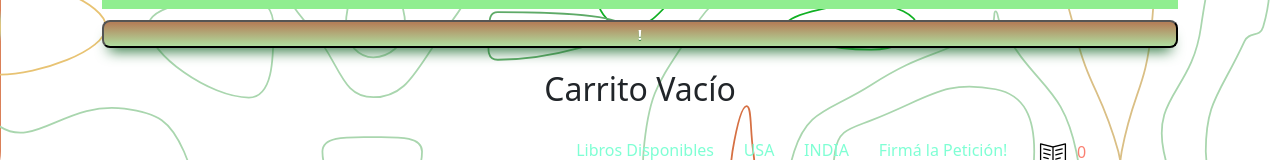
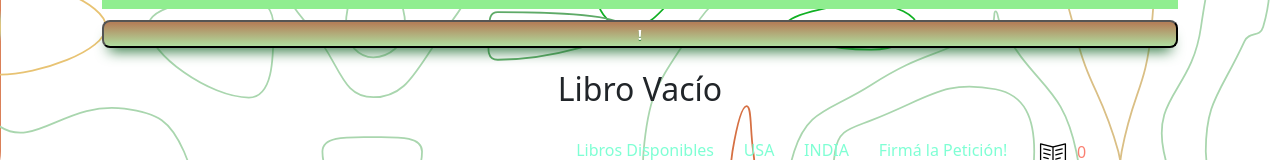
Before and after one commit to flaavii/librodesetasApp, a React (Create React App) app: page /cart in a window 1280 px wide. Shown: the part 222-382 px from the top of the page. Built offline with nearby package versions, Linux system fonts and the light colour scheme.

Commit message:
Update CartView.jsx

```diff
--- a/src/componentes/CartView/CartView.jsx
+++ b/src/componentes/CartView/CartView.jsx
@@ -12,7 +12,7 @@ function CartView() {
   let navigate = useNavigate();
 
   if (cart.length === 0) return (<div>
-  <h2>Carrito Vacío</h2>
+  <h2>Libro Vacío</h2>
 </div>);
 
 async function handleCheckout(evt, data) {
```
